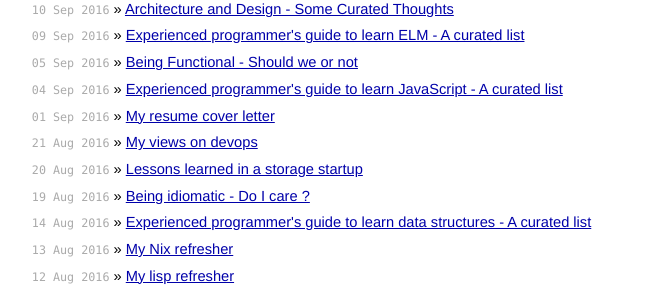
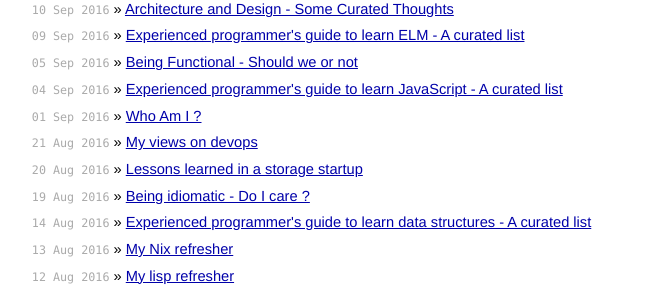
Before and after one commit to AmitKumarDas/amitkumardas.github.io, a Jekyll site: the page built from index.html, in a window 1280 px wide and 900 px high, scrolled down 410 px. Shown: the part 152-446 px from the top of the window, without its empty margins (300-963 px from the left). Built offline with Jekyll 4.4.1, drawn with Linux system fonts in a browser that asks for light colours.

Commit message:
Update 2016-09-01-my-resume-cover-letter.md

```diff
--- a/_posts/2016-09-01-my-resume-cover-letter.md
+++ b/_posts/2016-09-01-my-resume-cover-letter.md
@@ -1,6 +1,6 @@
 ---
 layout: post
-title: My resume cover letter
+title: Who Am I ?
 ---
 
 ##  AMIT KUMAR DAS
```
